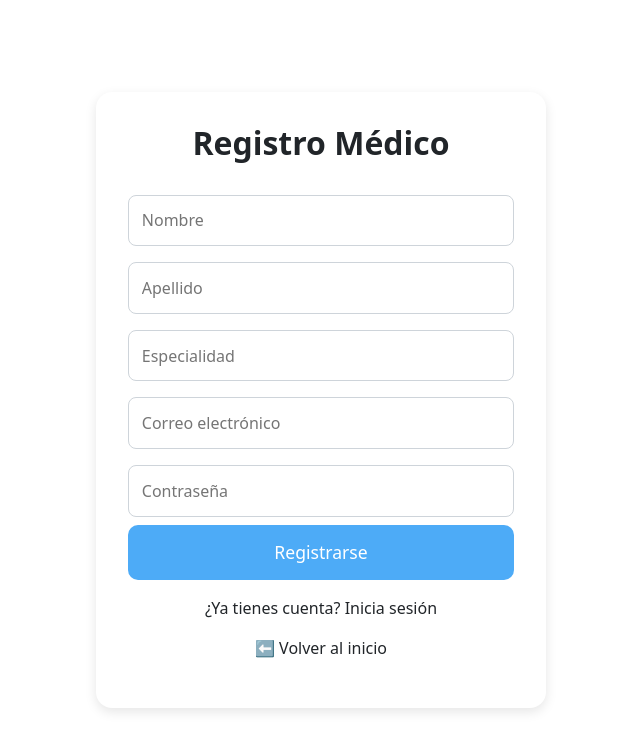
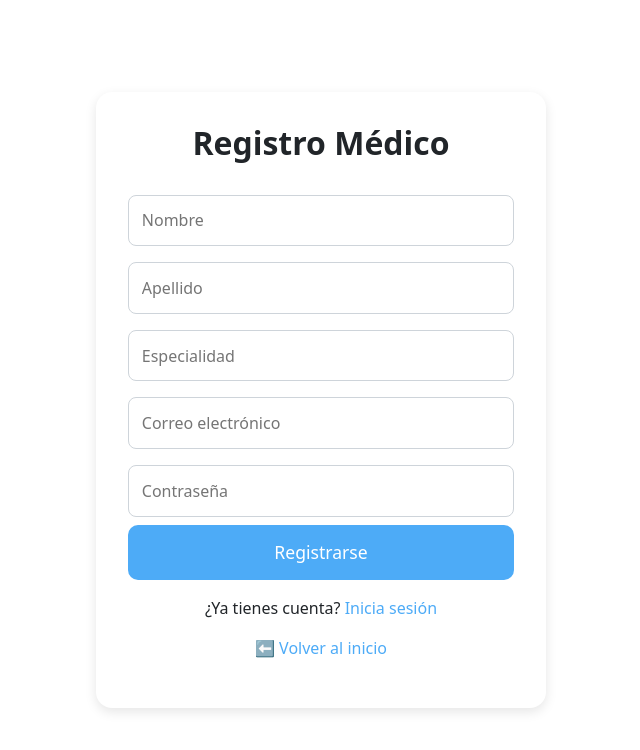
Before and after one commit to efbsplexusteam/plexsalud-frontend-angular-team, an Angular app in the folder plexsalud/: page /register-doctor in a window 1280 px wide. Shown: the top 750 px of the page, without its empty margins (319-959 px from the left). Built offline with nearby package versions, Linux system fonts and the light colour scheme.

Commit message:
Fix routes in login register

```diff
--- a/plexsalud/src/app/components/login-doctor/login-doctor.html
+++ b/plexsalud/src/app/components/login-doctor/login-doctor.html
@@ -7,6 +7,6 @@
         <button type="submit">Entrar</button>
       </form>
       <p class="mt-3">¿No tienes cuenta? <a routerLink = "/register-doctor" routerLinkActive="active">Regístrate aquí</a></p>
-      <p class="mt-2"><a rooterLink = "/kickoff" routerLinkActive="active">⬅ Volver al inicio</a></p>
+      <p class="mt-2"><a routerLink="/kickoff" routerLinkActive="active">⬅ Volver al inicio</a></p>
     </div>
   </div>
--- a/plexsalud/src/app/components/login-patient/login-patient.html
+++ b/plexsalud/src/app/components/login-patient/login-patient.html
@@ -7,6 +7,6 @@
         <button type="submit">Entrar</button>
       </form>
       <p class="mt-3">¿No tienes cuenta? <a routerLink = "/register-patient" routerLinkActive="active">Regístrate aquí</a></p>
-      <p class="mt-2"><a rooterLink = "/kickoff" routerLinkActive="active">⬅ Volver al inicio</a></p>
+      <p class="mt-2"><a routerLink = "/kickoff" routerLinkActive="active">⬅ Volver al inicio</a></p>
     </div>
   </div>
--- a/plexsalud/src/app/components/login-patient/login-patient.ts
+++ b/plexsalud/src/app/components/login-patient/login-patient.ts
@@ -1,9 +1,10 @@
 import { Component } from '@angular/core';
-import { RouterOutlet } from '@angular/router';
+import { RouterLinkActive, RouterLink } from '@angular/router';
 
 @Component({
   selector: 'app-login-patient',
-  imports: [RouterOutlet],
+  standalone: true,
+  imports: [RouterLink, RouterLinkActive],
   templateUrl: './login-patient.html',
   styleUrl: './login-patient.css'
 })
--- a/plexsalud/src/app/components/register-doctor/register-doctor.html
+++ b/plexsalud/src/app/components/register-doctor/register-doctor.html
@@ -9,7 +9,7 @@
         <input type="password" name="password_doctor" placeholder="Contraseña" required>
         <button type="submit">Registrarse</button>
       </form>
-      <p class="mt-3">¿Ya tienes cuenta? <a rooterLink = "/login-doctor" routerLinkActive="active">Inicia sesión</a></p>
-      <p class="mt-2"><a rooterLink = "/kickoff" routerLinkActive="active">⬅ Volver al inicio</a></p>
+      <p class="mt-3">¿Ya tienes cuenta? <a routerLink = "/login-doctor" routerLinkActive="active">Inicia sesión</a></p>
+      <p class="mt-2"><a routerLink="/kickoff" routerLinkActive="active">⬅ Volver al inicio</a></p>
     </div>
   </div>
--- a/plexsalud/src/app/components/register-patient/register-patient.html
+++ b/plexsalud/src/app/components/register-patient/register-patient.html
@@ -15,7 +15,7 @@
         <input type="password" name="password_patient" placeholder="Contraseña" required>
         <button type="submit">Registrarse</button>
       </form>
-      <p class="mt-3">¿Ya tienes cuenta? <a rooterLink = "/login-patient" routerLinkActive="active">Inicia sesión</a></p>
-      <p class="mt-2"><a rooterLink = "/kickoff" routerLinkActive="active">⬅ Volver al inicio</a></p>
+      <p class="mt-3">¿Ya tienes cuenta? <a routerLink = "/login-patient" routerLinkActive="active">Inicia sesión</a></p>
+      <p class="mt-2"><a routerLink = "../kickoff" routerLinkActive="active">⬅ Volver al inicio</a></p>
     </div>
   </div>
--- a/plexsalud/src/app/components/register-patient/register-patient.ts
+++ b/plexsalud/src/app/components/register-patient/register-patient.ts
@@ -1,9 +1,10 @@
 import { Component } from '@angular/core';
-import { RouterOutlet } from '@angular/router';
+import { RouterLinkActive, RouterLink } from '@angular/router';
 
 @Component({
   selector: 'app-register-patient',
-  imports: [RouterOutlet],
+  standalone: true,
+  imports: [RouterLink, RouterLinkActive],
   templateUrl: './register-patient.html',
   styleUrl: './register-patient.css'
 })
```
Also changed, not shown: plexsalud/src/app/app.routes.ts (+8 -8 lines), plexsalud/src/app/components/login-doctor/login-doctor.ts (+4 -3 lines), plexsalud/src/app/components/register-doctor/register-doctor.ts (+4 -3 lines).
